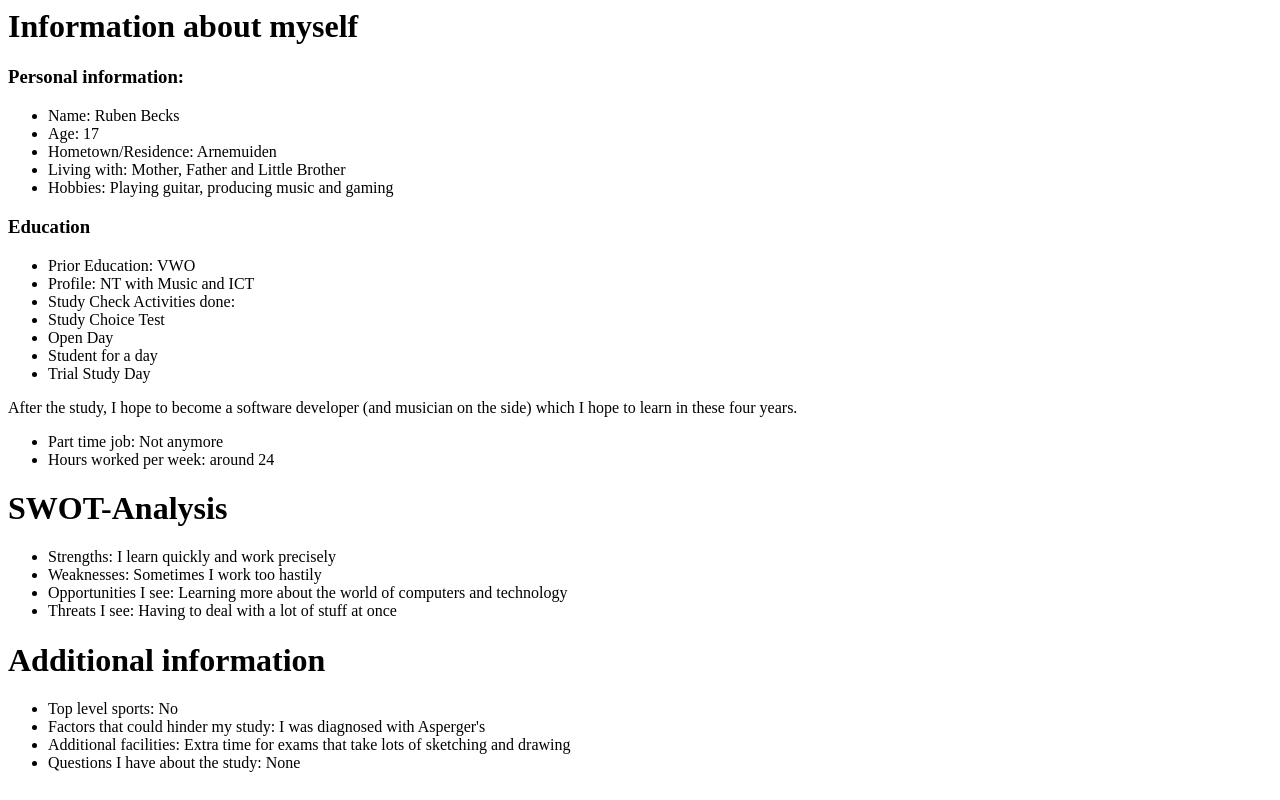
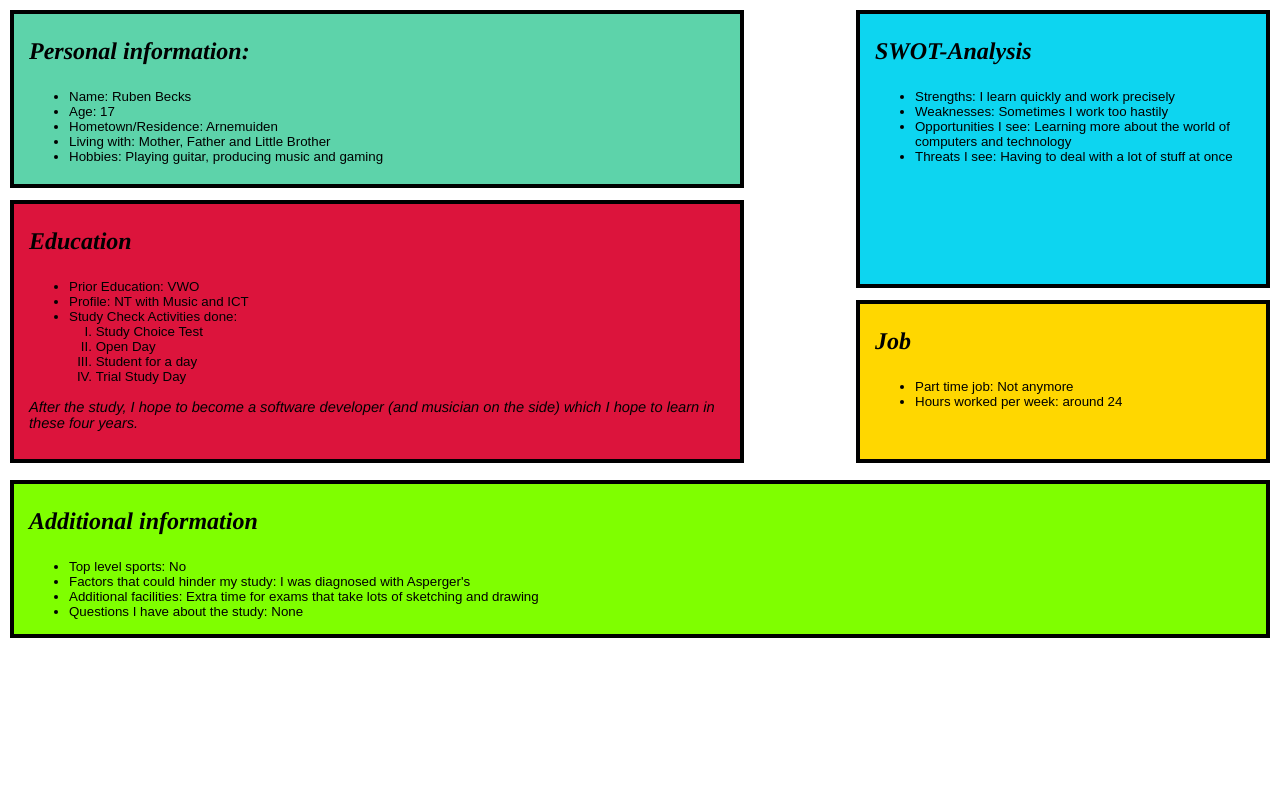
Before and after one commit to Ruben-RMU/HZ-Who-Am-I, a plain HTML site: page index.html in a window 1280 px wide. Drawn offline with Linux system fonts and the light colour scheme.

Commit message:
Content Main
Added the main content and some pretty shapes.

```diff
--- a/index.html
+++ b/index.html
@@ -4,8 +4,6 @@
     <link href="styles.css" rel="stylesheet">
   </head>
   <body>
-    <div id="self">
-      <h1> Information about myself</h1>
         <div id="personal">
             <h3>Personal information:</h3>
             <ul>
@@ -21,7 +19,8 @@
           <ul>
             <li>Prior Education: VWO</li>
             <li>Profile: NT with Music and ICT</li>
-            <li>Study Check Activities done:
+            <li>Study Check Activities done:</li>
+            <ul id="order2">
               <li>
                 Study Choice Test
               </li>
@@ -34,19 +33,19 @@
               <li>
                 Trial Study Day
               </li>
-            </li>
+            </ul>
           </ul>
           <p>After the study, I hope to become a software developer (and musician on the side) which I hope to learn in these four years.</p>
         </div>
         <div id="job">
+          <h3>Job</h3>
           <ul>
             <li>Part time job: Not anymore</li>
             <li>Hours worked per week: around 24</li>
           </ul>
         </div>
-    </div>
     <div id="swot">
-      <h1>SWOT-Analysis</h1>
+      <h3>SWOT-Analysis</h3>
       <ul>
         <li>Strengths: I learn quickly and work precisely</li>
         <li>Weaknesses: Sometimes I work too hastily</li>
@@ -55,7 +54,7 @@
       </ul>
     </div>
     <div id="addit">
-      <h1>Additional information</h1>
+      <h3>Additional information</h3>
       <ul>
         <li>Top level sports: No</li>
         <li>Factors that could hinder my study: I was diagnosed with Asperger's</li>
--- a/styles.css
+++ b/styles.css
@@ -0,0 +1,85 @@
+#personal {
+  background-color: #5Dd3aa;
+  width: 55%;
+  height: 170px;
+  padding-left: 15px;
+  padding-right: 7px;
+  border: 4px solid black;
+  position: absolute;
+  top: 10px;
+  left: 10px;
+}
+
+#prior {
+  background-color: crimson;
+  height: 255px;
+  width: 55%;
+  padding-left: 15px;
+  padding-right: 7px;
+  border: 4px solid black;
+  top: 200px;
+  left: 10px;
+  position: absolute;
+}
+
+#swot {
+  background-color:#0dd5f0;
+  width: 30%;
+  position: absolute;
+  top: 10px;
+  right: 10px;
+  padding-left: 15px;
+  padding-right: 7px;
+  border: 4px solid black;
+  height: 270px;
+}
+
+#job {
+  background-color: gold;
+  height: 155px;
+  width: 30%;
+  position: absolute;
+  top: 300px;
+  right: 10px;
+  padding-left: 15px;
+  padding-right: 7px;
+  border: 4px solid black;
+}
+
+#addit {
+  margin-top: 480px;
+  margin-left: 10px;
+  margin-right: 10px;
+  height: 150px;
+  background-color: chartreuse;
+  border: 4px solid black;
+  padding-left: 15px;
+  padding-right: 7px;
+}
+
+body {
+  padding: 0px;
+  margin: 0px;
+}
+
+ul {
+  font-family: arial;
+  font-size: 10pt;
+}
+
+#order2 {
+  list-style-type:upper-roman;
+  margin-left: -1em;
+}
+
+h3 {
+  font-family: Times;
+  font-style:italic;
+  font-size: 18pt;
+}
+
+p {
+  font-family: Helvetica;
+  font-style: italic;
+  font-size: 11pt;
+}
```
